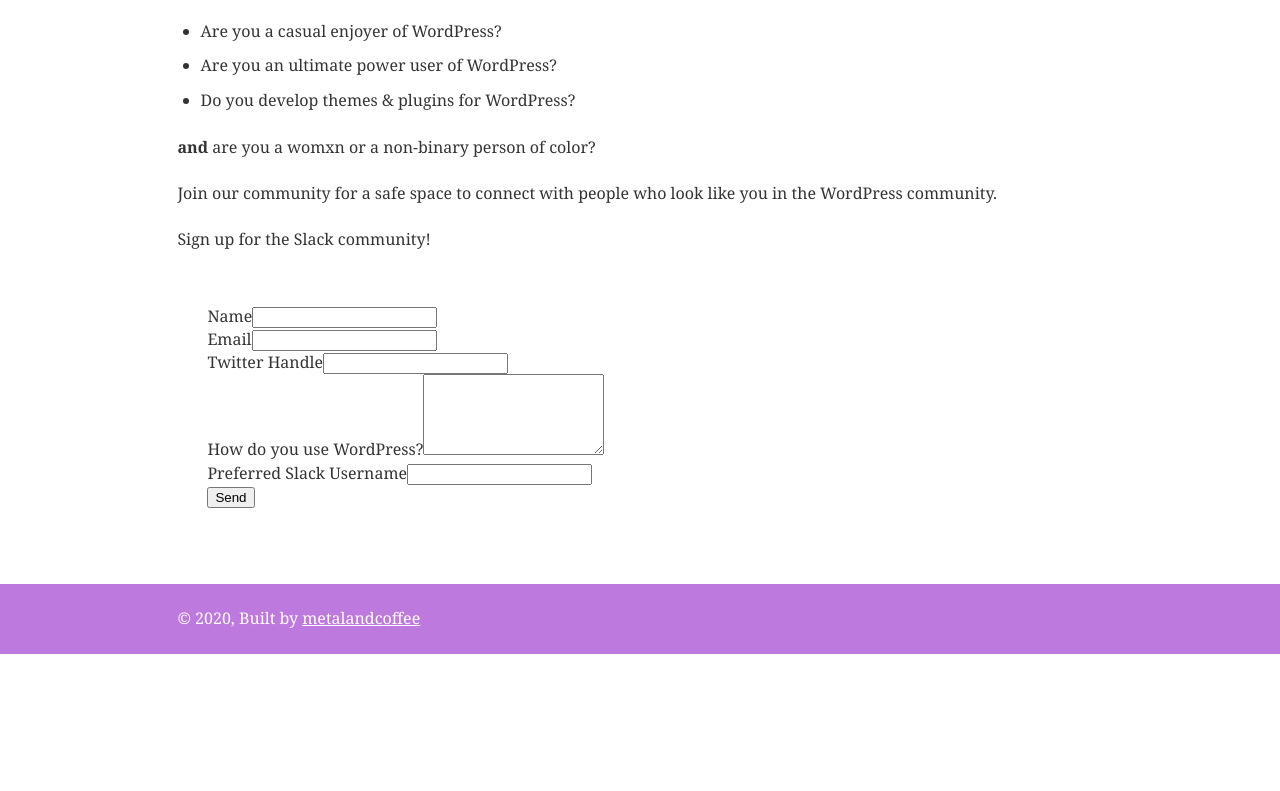
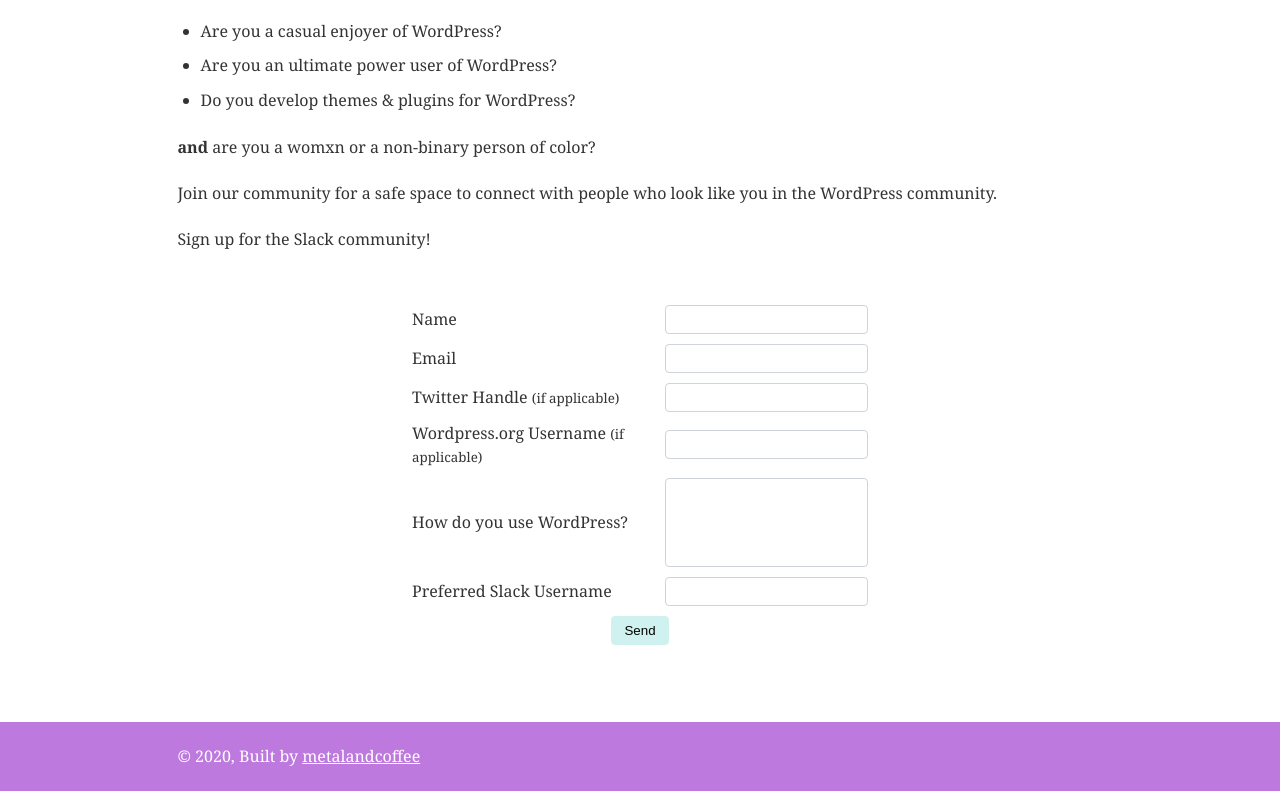
Before and after one commit to metalandcoffee/wpwomenofcolor, a Gatsby site: page / in a window 1280 px wide. Shown: the part 218-1009 px from the top of the page. Before the commit the page ends 872 px from the top, so only its background shows below. Built offline with nearby package versions, Linux system fonts and the light colour scheme; Gatsby itself is replaced by a stand-in of ours.

Commit message:
Slack sign up styled

```diff
--- a/src/components/footer.module.css
+++ b/src/components/footer.module.css
@@ -15,5 +15,6 @@
 }
 
 .link:hover {
-    color: #cff1ef;
+    color: #fbcffc;
+    border-bottom: 5px #fbcffc solid;
 }
--- a/src/components/slack-form.js
+++ b/src/components/slack-form.js
@@ -6,26 +6,30 @@
     <form name="slack-sign-up" method="post" data-netlify="true">
       <input type="hidden" name="form-name" value="slack-sign-up" />
       <label className={ styles.label }>
-        Name
-        <input type="text" name="name" id="name" />
+        <p>Name</p>
+        <input type="text" name="name" id="name" required/>
       </label>
       <label className={ styles.label }>
-        Email
-        <input type="email" name="email" id="email" />
+        <p>Email</p>
+        <input type="email" name="email" id="email" required/>
       </label>
       <label className={ styles.label }>
-        Twitter Handle
-        <input type="text" name="twitter" id="twitter" />
+        <p>Twitter Handle <small>(if applicable)</small></p>
+        <input type="text" name="twitter" id="twitter"/>
       </label>
       <label className={ styles.label }>
-        How do you use WordPress?
-        <textarea name="wordpresslove" id="wordpresslove" rows="5" />
+        <p>Wordpress.org Username <small>(if applicable)</small></p>
+        <input type="text" name="wporg" id="wporg"/>
       </label>
       <label className={ styles.label }>
-        Preferred Slack Username
-        <input type="text" name="slackusername" id="slackusername" />
+        <p>How do you use WordPress?</p>
+        <textarea className={ styles.textarea } name="wordpresslove" id="wordpresslove" rows="5" required/>
       </label>
-      <button type="submit">Send</button>
+      <label className={ styles.label }>
+        <p>Preferred Slack Username</p>
+        <input type="text" name="slackusername" id="slackusername" required/>
+      </label>
+      <button className={ styles.submit } type="submit">Send</button>
     </form>
   </div>
 )
--- a/src/components/slack-form.module.css
+++ b/src/components/slack-form.module.css
@@ -2,6 +2,61 @@
     padding: 30px;
 }
 
+.container form {
+    display: grid;
+    grid-gap: 10px;
+    justify-content: center;
+}
+
 label {
-    display: block;
+    display: grid;
+    grid-template-columns: 233px auto;
+    align-items: center;
+    grid-gap: 20px;
 }
+
+@media only screen and (max-width: 500px) {
+    label {
+        grid-template-columns: auto;
+        grid-gap: 0;
+    }
+  }
+
+label p {
+    margin: 0;
+}
+
+label input {
+    padding: .375rem .75rem;
+    border: 1px solid #ced4da;
+    border-radius: .25rem;
+    transition: border-color .25s ease-in-out,box-shadow .25s ease-in-out;
+}
+
+label input:focus, textarea:focus {
+    outline: none;
+    border-color: #fbcffc;
+    box-shadow: 0 0 0 0.2rem rgba(251, 207, 252,.55);
+}
+
+.submit {
+    justify-self: center;
+    border: 1px solid transparent;
+    padding: .375rem .75rem;
+    border-radius: .25rem;
+    background-color: #cff1ef;
+    border-color: #cff1ef;
+    transition: background-color .15s ease-in-out, border-color .15s ease-in-out;
+}
+
+.submit:hover {
+    background-color: #98deda;
+    border-color: #98deda;
+}
+
+textarea {
+    resize: none;
+    border-radius: .25rem;
+    padding: .375rem .75rem;
+    border: 1px solid #ced4da;
+}
```
